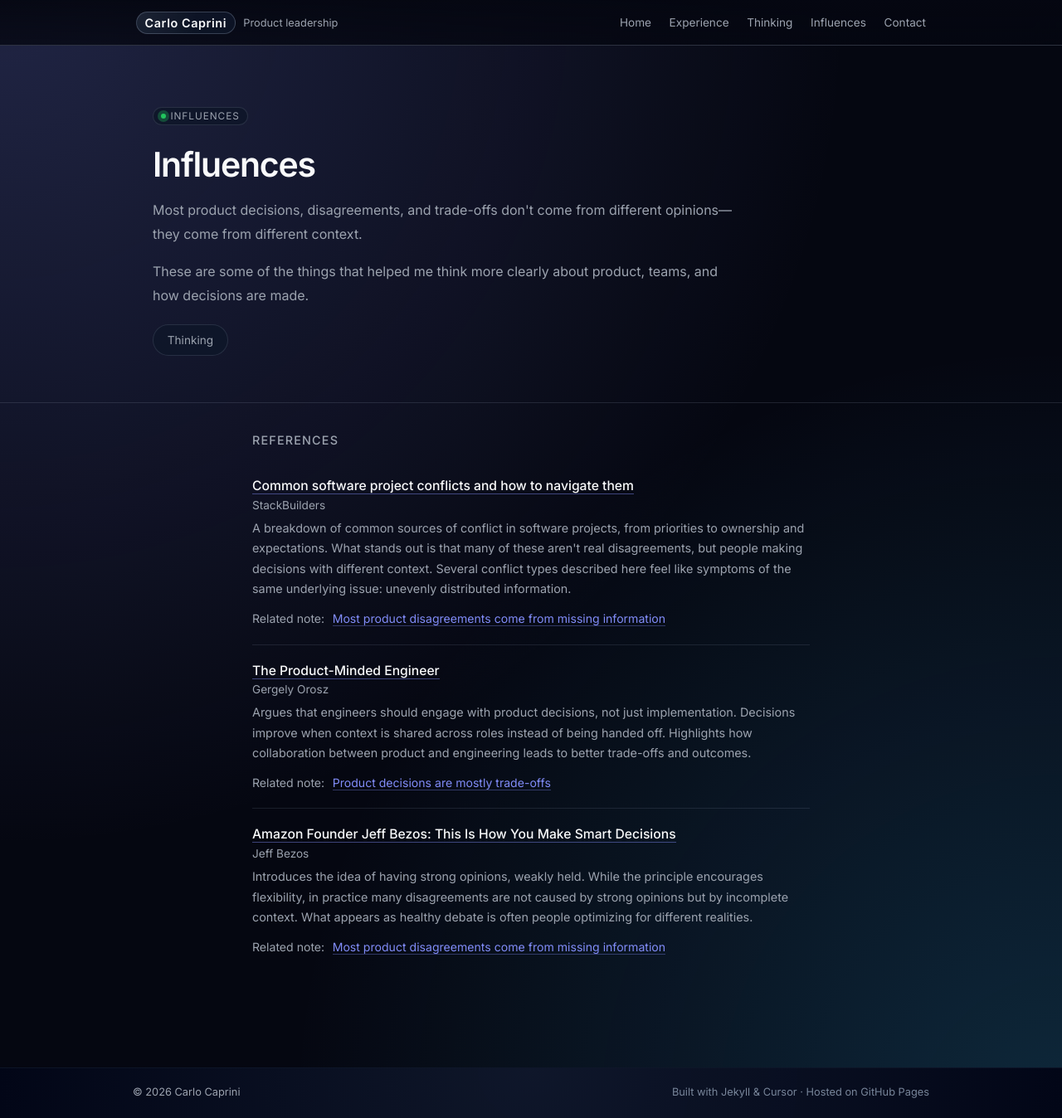
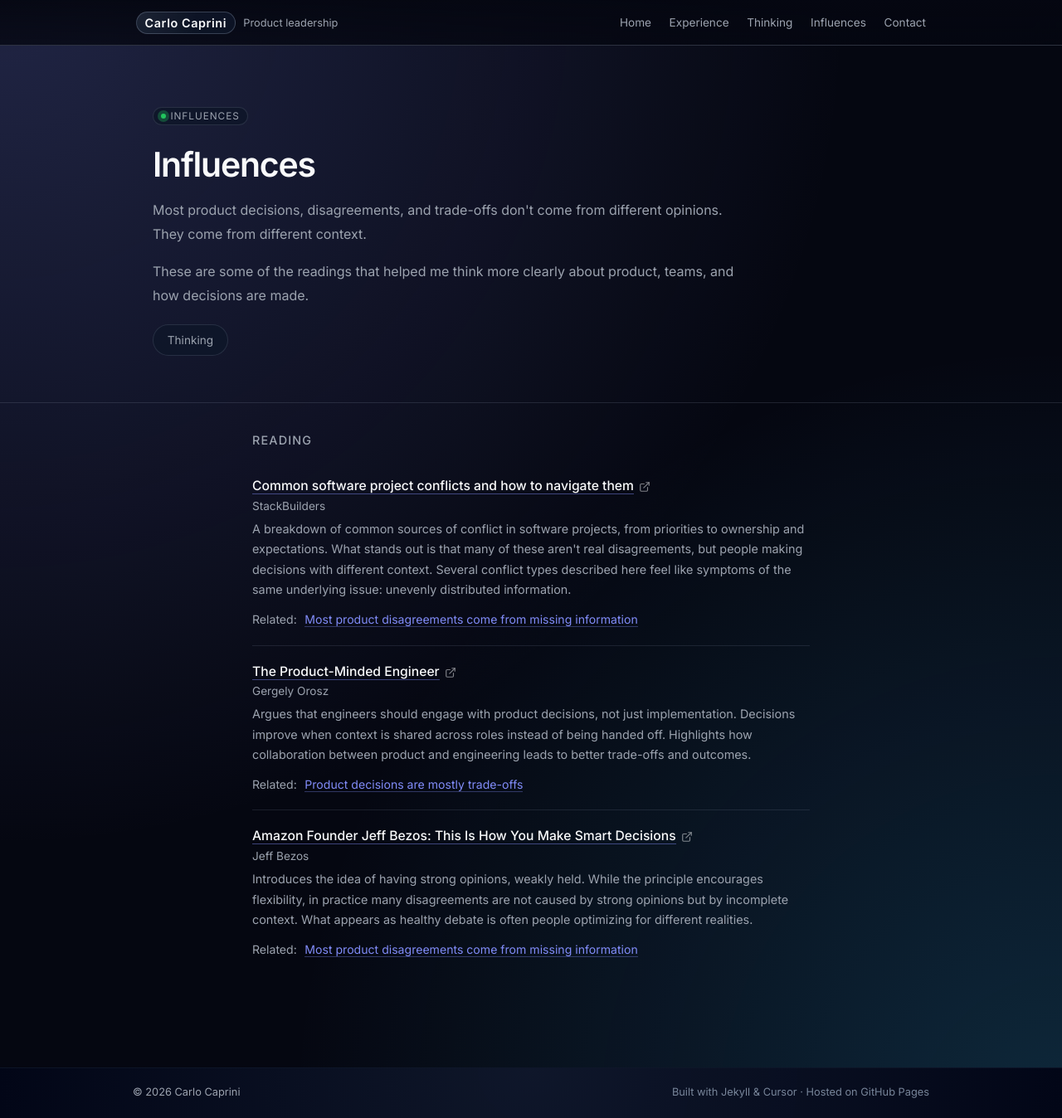
Before and after one commit to carlocaprini/carlocaprini.github.io, a Jekyll site: the page built from pages/influences.md, in a window 1280 px wide and 1348 px high. Shown: the whole window at 83% size. Built offline with Jekyll 4.4.1, drawn with Linux system fonts in a browser that asks for light colours.

Commit message:
Polishing

```diff
--- a/_includes/influence-related-notes.html
+++ b/_includes/influence-related-notes.html
@@ -3,7 +3,7 @@
   {% assign n = site.pages | where: "url", infl.related_note | first %}
   {% if n %}
 <p class="influence-related-note">
-  <span class="influence-related-note-label">Related note:</span>
+  <span class="influence-related-note-label">Related:</span>
   <a href="{{ n.url | relative_url }}">{{ n.title }}</a>
 </p>
   {% endif %}
--- a/_layouts/influences.html
+++ b/_layouts/influences.html
@@ -24,12 +24,22 @@ layout: default
 
   <section class="section">
     <div class="container article-list-wrap">
-      <h2 class="article-list-title">References</h2>
+      <h2 class="article-list-title">Reading</h2>
       <ul class="influences-list">
         {% for ref in influences_sorted %}
           {% if ref.date %}
           <li class="influence-item">
-            <a class="influence-title" href="{{ ref.url }}" target="_blank" rel="noopener noreferrer">{{ ref.title }}</a>
+            <a class="influence-title influence-title--external" href="{{ ref.url }}" target="_blank" rel="noopener noreferrer" title="Opens in a new tab">
+              <span class="influence-title-text">{{ ref.title }}</span>
+              <span class="influence-external-icon" aria-hidden="true">
+                <svg xmlns="http://www.w3.org/2000/svg" width="14" height="14" viewBox="0 0 24 24" fill="none" stroke="currentColor" stroke-width="2" stroke-linecap="round" stroke-linejoin="round" focusable="false">
+                  <path d="M18 13v6a2 2 0 0 1-2 2H5a2 2 0 0 1-2-2V8a2 2 0 0 1 2-2h6"/>
+                  <polyline points="15 3 21 3 21 9"/>
+                  <line x1="10" y1="14" x2="21" y2="3"/>
+                </svg>
+              </span>
+              <span class="visually-hidden">(opens in new tab)</span>
+            </a>
             <span class="influence-author">{{ ref.author }}</span>
             <p class="influence-summary">{{ ref.summary }}</p>
             {% include influence-related-notes.html influence=ref %}
--- a/assets/css/main.css
+++ b/assets/css/main.css
@@ -610,17 +610,53 @@ main {
   border-bottom: none;
 }
 
+.visually-hidden {
+  position: absolute;
+  width: 1px;
+  height: 1px;
+  padding: 0;
+  margin: -1px;
+  overflow: hidden;
+  clip: rect(0, 0, 0, 0);
+  white-space: nowrap;
+  border: 0;
+}
+
 .influence-title {
   font-size: 0.98rem;
   font-weight: 500;
   color: #f9fafb;
   text-decoration: none;
+}
+
+.influence-title--external {
+  display: inline-flex;
+  align-items: center;
+  gap: 0.4rem;
+}
+
+.influence-title-text {
   border-bottom: 1px solid rgba(129, 140, 248, 0.45);
+}
+
+.influence-title:hover .influence-title-text {
+  border-bottom-color: #6366f1;
 }
 
 .influence-title:hover {
   color: #a5b4fc;
-  border-bottom-color: #6366f1;
+}
+
+.influence-external-icon {
+  display: inline-flex;
+  flex-shrink: 0;
+  opacity: 0.5;
+  color: inherit;
+  translate: 0 1px;
+}
+
+.influence-title:hover .influence-external-icon {
+  opacity: 0.75;
 }
 
 .influence-author {
--- a/influences.md
+++ /dev/null
@@ -1,12 +0,0 @@
----
-layout: influences
-title: Influences
-permalink: /influences/
-hero:
-  label: Influences
-  paragraphs:
-    - "Most product decisions, disagreements, and trade-offs don't come from different opinions—they come from different context."
-    - "These are some of the things that helped me think more clearly about product, teams, and how decisions are made."
-  actions:
-    secondary: Back to home
----
--- /dev/null
+++ b/pages/influences.md
@@ -0,0 +1,10 @@
+---
+layout: influences
+title: Influences
+permalink: /influences/
+hero:
+  label: Influences
+  paragraphs:
+    - "Most product decisions, disagreements, and trade-offs don't come from different opinions. They come from different context."
+    - "These are some of the readings that helped me think more clearly about product, teams, and how decisions are made."
+---
```
